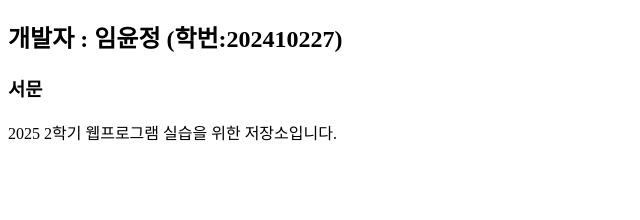
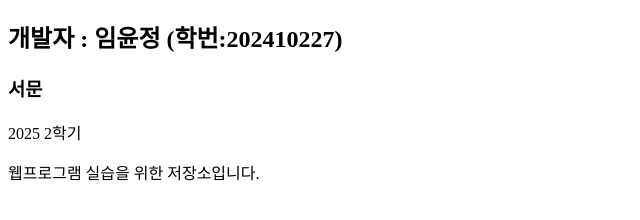
Before and after one commit to y0onJeong/yoonjeong, a plain HTML site: page index.html in a window 1280 px wide. Shown: the part 70-290 px from the top of the page, without its empty margins (0-640 px from the left). Drawn offline with Linux system fonts and the light colour scheme.

Commit message:
Update index.html

```diff
--- a/index.html
+++ b/index.html
@@ -17,7 +17,9 @@
     </H3>
     <p>
         2025 2학기
+    </p>
+    <p2>
         웹프로그램 실습을 위한 저장소입니다.
-    </p>
+   </p2>
 </body>
 </html>
```
